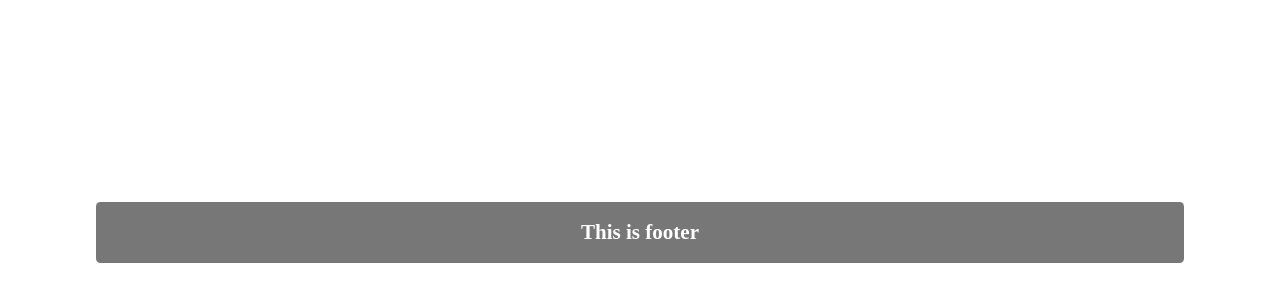
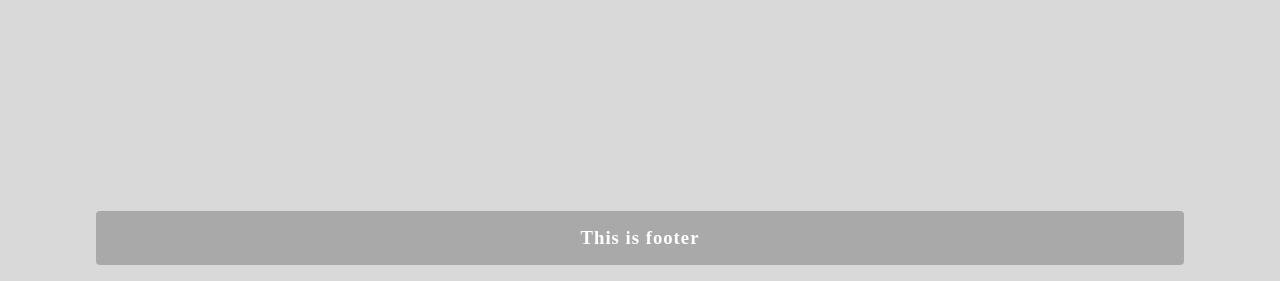
Before and after one commit to Edouard-Pon/univ-web-project, a plain HTML site: page index.html in a window 1280 px wide. Shown: the part 519-800 px from the top of the page. Drawn offline with Linux system fonts and the light colour scheme.

Commit message:
Background and font style change

```diff
--- a/css/main.css
+++ b/css/main.css
@@ -2,8 +2,9 @@
 @import "shared/footer.css";
 
 :root {
-    font-size: 18px;
-    background-color: white;
+    font-size: 16px;
+    background-color: #d9d9d9;
+    letter-spacing: 1px;
 }
 
 *, *::before, *::after{
--- a/css/shared/footer.css
+++ b/css/shared/footer.css
@@ -4,7 +4,7 @@ footer {
     align-items: center;
     width: 85%;
     height: 20%;
-    background-color: #777;
+    background-color: darkgrey;
     padding: 1rem;
     text-align: center;
     color: white;
```
